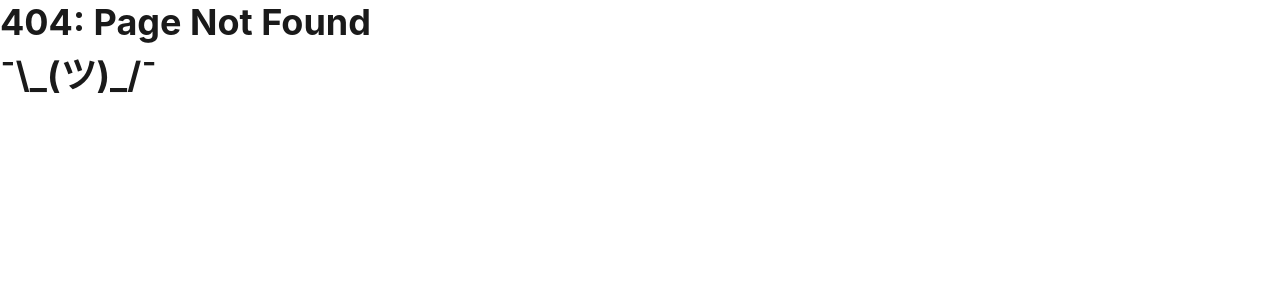
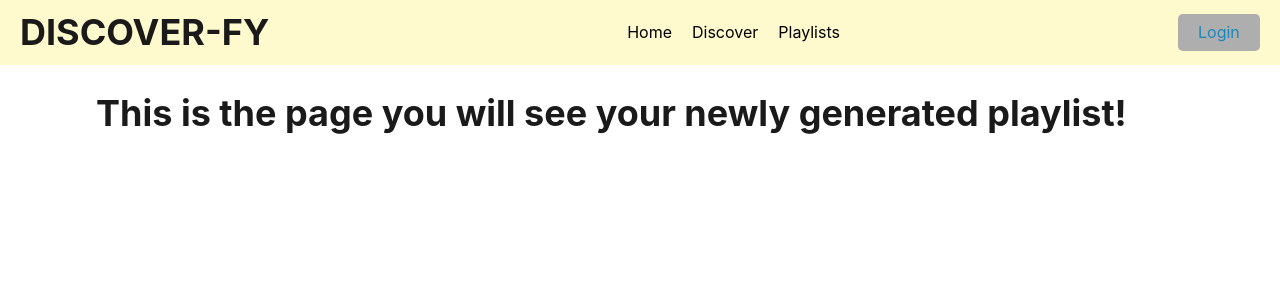
Before and after one commit to jmalon10/Discover-fy, a React (Vite) app in the folder client/: page /playlists in a window 1280 px wide. Before the commit this address had no page. Shown: the top 300 px of the page. Built offline with nearby package versions, Linux system fonts and the light colour scheme.

Commit message:
adds a playlist page and corresponding route

```diff
--- a/client/src/main.tsx
+++ b/client/src/main.tsx
@@ -8,6 +8,7 @@ import ErrorPage from './pages/ErrorPage.tsx';
 import Home from './pages/Home.tsx';
 import Login from './pages/Login.tsx';
 import Discover from './pages/Discover.tsx';
+import Playlists from './pages/Playlists.tsx';
 
 const router = createBrowserRouter([
   {
@@ -27,6 +28,10 @@ const router = createBrowserRouter([
         path: '/discover',
         element: <Discover />
       },
+      {
+        path: '/playlists',
+        element: <Playlists />
+      },
     ]
   }
 ])
--- /dev/null
+++ b/client/src/pages/Playlists.tsx
@@ -0,0 +1,9 @@
+const Playlists = () => {
+    return (
+      <section>
+        <h1>This is the page you will see your newly generated playlist!</h1>
+        </section>
+    );
+  };
+
+  export default Playlists;
```
